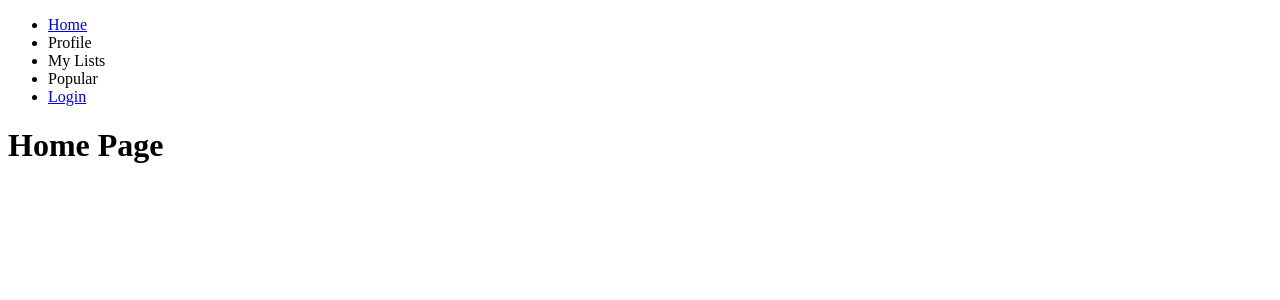
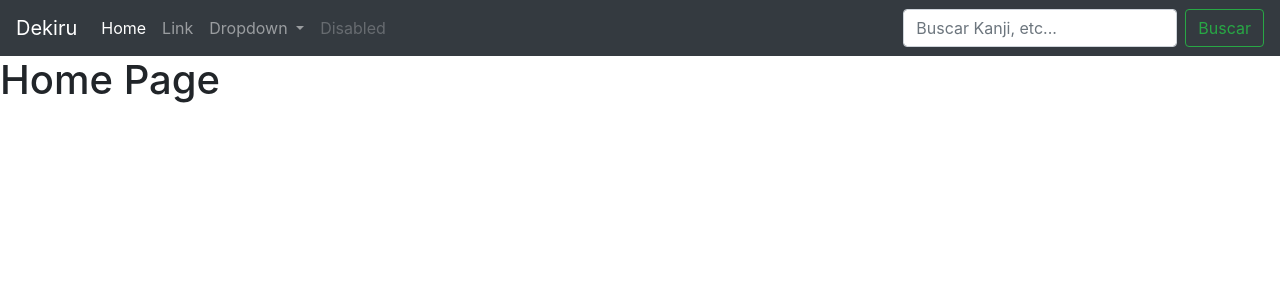
Before and after one commit to OHR7/dekiru, a Django app: page / in a window 1280 px wide. Shown: the top 300 px of the page. Run offline with Django 3.2, Linux system fonts and the light colour scheme; some libraries are stand-ins or nearby versions.

Commit message:
- Prettified some files - Added bootstrap navbar - Added settings for local dev static files

```diff
--- a/dekiru/urls.py
+++ b/dekiru/urls.py
@@ -15,6 +15,8 @@ Including another URLconf
 """
 from django.contrib import admin
 from django.urls import path, include
+from django.conf import settings
+from django.conf.urls.static import static
 
 urlpatterns = [
 	path('admin/', admin.site.urls),
@@ -29,4 +31,4 @@ urlpatterns = [
 	# Profile URL's
 	path('profiles/', include('profiles.urls')),
 
-]
+] + static(settings.STATIC_URL, document_root=settings.STATIC_ROOT)
--- a/kanjis/views.py
+++ b/kanjis/views.py
@@ -2,7 +2,6 @@ from django.http import HttpResponse
 
 from kanjis.models import KanjiItem, KanjiExample
 from pages.views import ItemView, FavoriteExampleToggle, CreateExample
-
 
 # Create your views here.
 
--- a/pages/views.py
+++ b/pages/views.py
@@ -37,7 +37,7 @@ class ItemView(View):
 		self.item = self.get_item()
 		self.examples = self.get_examples()
 		self.best_examples = self.get_best_examples()
-		self.my_comment = self.get_my_comment()
+		self.my_comment = self.get_fav_or_my_comment()
 
 		self.init_all_paginator()
 		self.init_best_paginator()
@@ -69,14 +69,25 @@ class ItemView(View):
 		obj = self.object_model.objects.get(pk=pk)
 		return obj
 
-	def get_my_comment(self):
+	def get_fav_or_my_comment(self):
 		try:
-			comment = self.examples_model.objects.get(profile=self.request.user.profile, item=self.item)
+			comment = self.examples_model.objects.get(favorites=self.request.user.profile)
 		except MultipleObjectsReturned as e:
-			comment = self.examples_model.objects.filter(profile=self.request.user.profile, item=self.item).first()
+			print(e)
+			comment = self.examples_model.objects.filter(favorites__profile=self.request.user.profile).first()
 		except ObjectDoesNotExist as e:
-			comment = None
+			print("No Favorite Comment yet.")
+			try:
+				comment = self.examples_model.objects.get(profile=self.request.user.profile, item=self.item)
+			except MultipleObjectsReturned as e:
+				print(e)
+				comment = self.examples_model.objects.filter(profile=self.request.user.profile, item=self.item).first()
+			except ObjectDoesNotExist as e:
+				print("No Comment yet.")
+				comment = None
 		return comment
+
+
 
 	def get_examples(self):
 		examples = self.examples_model.objects.filter(item=self.item)
--- a/templates/base.html
+++ b/templates/base.html
@@ -1,27 +1,58 @@
 <!DOCTYPE html>
 <html lang="en">
 <head>
+    <meta charset="UTF-8">
 
-    <meta charset="UTF-8">
     {% block title %}<title>Dekiru</title>{% endblock %}
 
+    <link rel="stylesheet" href="https://stackpath.bootstrapcdn.com/bootstrap/4.1.3/css/bootstrap.min.css" integrity="sha384-MCw98/SFnGE8fJT3GXwEOngsV7Zt27NXFoaoApmYm81iuXoPkFOJwJ8ERdknLPMO" crossorigin="anonymous">
 </head>
+
 <body>
-    {% block sidebar %}
-    <ul>
-        <li><a href="{% url 'home' %}">Home</a></li>
-        <li>Profile</li>
-        <li>My Lists</li>
-        <li>Popular</li>
-        <li><a href="{% url 'login' %}">Login</a></li>
+  <nav class="navbar navbar-expand-lg navbar-dark bg-dark">
+    <a class="navbar-brand" href="#">Dekiru</a>
+    <button class="navbar-toggler" type="button" data-toggle="collapse" data-target="#navbarSupportedContent" aria-controls="navbarSupportedContent" aria-expanded="false" aria-label="Toggle navigation">
+      <span class="navbar-toggler-icon"></span>
+    </button>
+
+    <div class="collapse navbar-collapse" id="navbarSupportedContent">
+      <ul class="navbar-nav mr-auto">
+        <li class="nav-item active">
+          <a class="nav-link" href="#">Home <span class="sr-only">(current)</span></a>
+        </li>
+        <li class="nav-item">
+          <a class="nav-link" href="#">Link</a>
+        </li>
+        <li class="nav-item dropdown">
+          <a class="nav-link dropdown-toggle" href="#" id="navbarDropdown" role="button" data-toggle="dropdown" aria-haspopup="true" aria-expanded="false">
+            Dropdown
+          </a>
+          <div class="dropdown-menu" aria-labelledby="navbarDropdown">
+            <a class="dropdown-item" href="#">Action</a>
+            <a class="dropdown-item" href="#">Another action</a>
+            <div class="dropdown-divider"></div>
+            <a class="dropdown-item" href="#">Something else here</a>
+          </div>
+        </li>
+        <li class="nav-item">
+          <a class="nav-link disabled" href="#">Disabled</a>
+        </li>
       </ul>
-    {% endblock sidebar %}
+      <form class="form-inline my-2 my-lg-0">
+        <input class="form-control mr-sm-2" type="search" placeholder="Buscar Kanji, etc..." aria-label="Search">
+        <button class="btn btn-outline-success my-2 my-sm-0" type="submit">Buscar</button>
+      </form>
+    </div>
+  </nav>
+
 
   {% block content %}
       Empty Page
   {% endblock content %}
-</body>
 
+  <script src="https://code.jquery.com/jquery-3.3.1.slim.min.js" integrity="sha384-q8i/X+965DzO0rT7abK41JStQIAqVgRVzpbzo5smXKp4YfRvH+8abtTE1Pi6jizo" crossorigin="anonymous"></script>
+  <script src="https://cdnjs.cloudflare.com/ajax/libs/popper.js/1.14.3/umd/popper.min.js" integrity="sha384-ZMP7rVo3mIykV+2+9J3UJ46jBk0WLaUAdn689aCwoqbBJiSnjAK/l8WvCWPIPm49" crossorigin="anonymous"></script>
+  <script src="https://stackpath.bootstrapcdn.com/bootstrap/4.1.3/js/bootstrap.min.js" integrity="sha384-ChfqqxuZUCnJSK3+MXmPNIyE6ZbWh2IMqE241rYiqJxyMiZ6OW/JmZQ5stwEULTy" crossorigin="anonymous"></script>
   {% block js_imports %}
 
   {% endblock js_imports %}
@@ -30,4 +61,6 @@
 
   {% endblock js_scripts %}
 
+</body>
+
 </html>
--- a/templates/registration/login.html
+++ b/templates/registration/login.html
@@ -1,5 +1,4 @@
 {% extends "base.html" %}
-
 
 {% block title %}
     <title> Login </title>
```
Also changed, not shown: dekiru/settings/local.py (+7 -0 lines), templates/kanjis/kanji-view.html (+8 -7 lines). Lines whose indentation alone changed are shown as unchanged.
